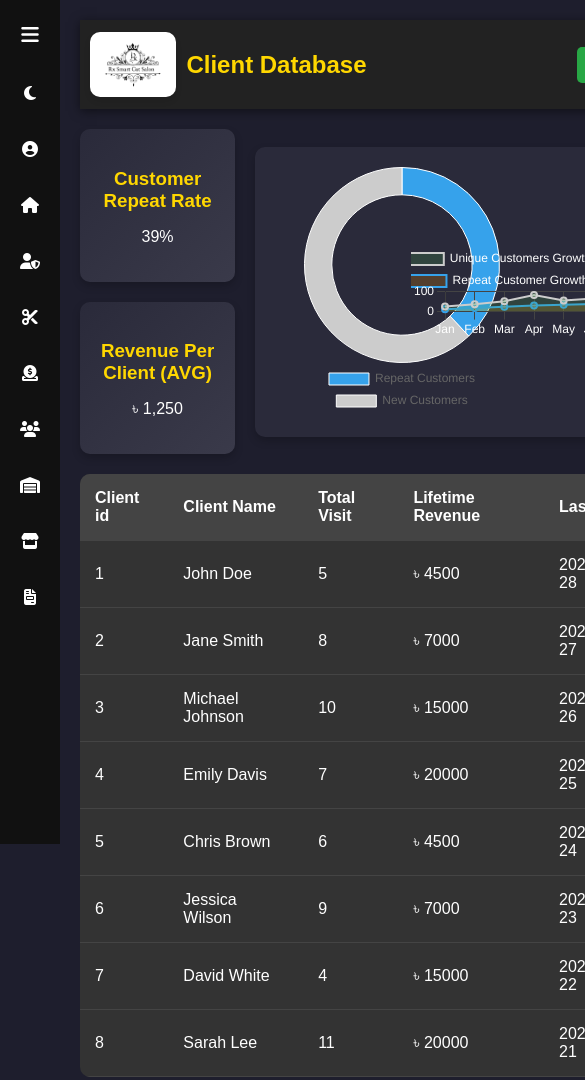
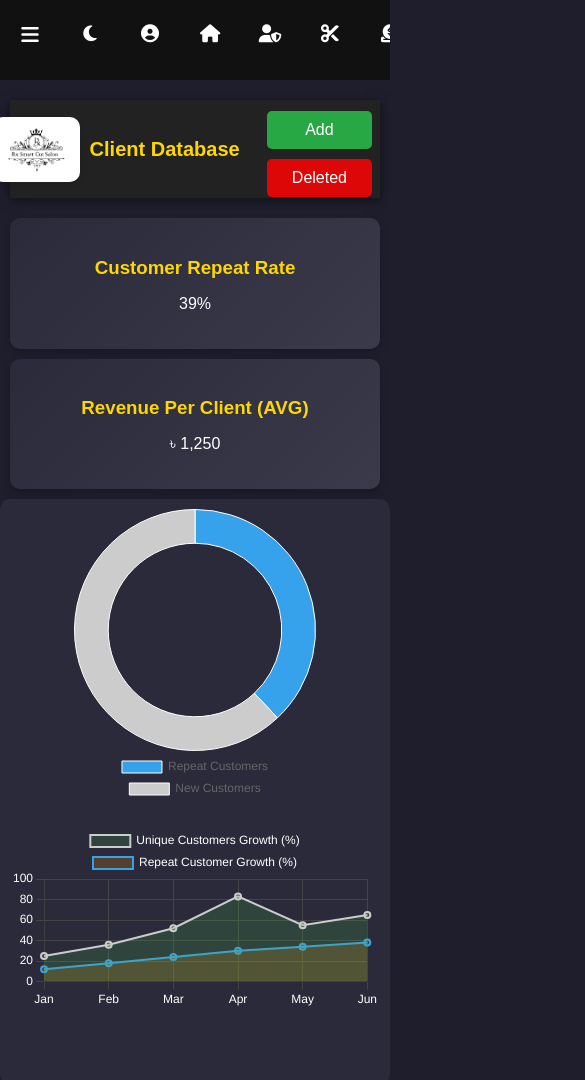
Before and after one commit to arkNeon/RxSmartCutSalon, a plain HTML site: page client_database.html in a window 390 px wide. Shown: the top 1080 px of the page, 585 px wide, since content can reach past the window. Drawn offline with nearby package versions, Linux system fonts and the light colour scheme.

Commit message:
client_database.html

```diff
--- a/client_database.html
+++ b/client_database.html
@@ -4,9 +4,73 @@
     <meta charset="UTF-8">
     <meta name="viewport" content="width=device-width, initial-scale=1.0">
     <title>Client Database</title>
+    <link rel="icon" type="image/x-icon" href="logo.png">
     <link rel="stylesheet" href="https://cdnjs.cloudflare.com/ajax/libs/font-awesome/6.5.1/css/all.min.css">
     <script src="https://cdn.jsdelivr.net/npm/chart.js"></script>
    <style>
+               @media (max-width: 768px) {
+    body {
+        flex-direction: column;
+        overflow-x: hidden;
+    }
+
+    .sidebar {
+        width: 100%;
+        height: auto;
+        position: relative;
+        display: flex;
+        flex-wrap: nowrap;
+        overflow-x: auto;
+        white-space: nowrap;
+        padding: 10px 0;
+        background: #111;
+    }
+
+    .menu {
+        display: flex;
+        flex-direction: row;
+        justify-content: flex-start;
+        width: 100%;
+        overflow-x: auto;
+    }
+
+    .menu li {
+        display: inline-block;
+        flex-shrink: 0;
+    }
+
+    .menu button {
+        padding: 10px;
+        font-size: 14px;
+        display: flex;
+        flex-direction: column;
+        align-items: center;
+        background: none;
+        border: none;
+        color: white;
+        cursor: pointer;
+        white-space: nowrap;
+    }
+
+    .menu button i {
+        font-size: 18px;
+    }
+
+    .sidebar.expanded {
+        width: 100%;
+    }
+
+    .main-content {
+        margin-left: 0;
+        margin-top: 0px;
+        padding: 5px;
+    }
+
+    .sidebar.expanded ~ .main-content {
+        margin-left: 0;
+    }
+}
+
         body {
             font-family: 'Poppins', sans-serif;
             margin: 0;
@@ -245,6 +309,117 @@
 
         .plus-btn { background: #28a745; color: white; }
         .equal-btn { background: #007bff; color: white; }
+        @media screen and (max-width: 768px) {
+
+
+ .main-content {
+     margin-left: 0;
+     padding: 10px;
+ }
+
+ header {
+     display: flex;
+     align-items: center;
+     justify-content: space-between;
+     padding: 1px;
+     flex-wrap: wrap; /* Allows wrapping if needed */
+ }
+.logo-container{
+ margin-left: -40px;
+}
+ .barber-profile {
+     display: flex;
+     align-items: center;
+     gap: 10px;
+     text-align: center;
+     flex: 1;
+     justify-content: center;
+ }
+
+ .logo-container {
+     display: flex;
+     align-items: center;
+     justify-content: center;
+ }
+
+ header h1 {
+     font-size: 20px;
+ }
+
+ .header-actions {
+     margin-top: 10px;
+     flex-direction: column;
+     gap: 10px;
+ }
+
+ .header-actions button {
+     width: 100%;
+     font-size: 16px;
+ }
+
+
+
+
+ table {
+     font-size: 14px;
+     display: block;
+     overflow-x: auto;
+     white-space: nowrap;
+ }
+
+ th, td {
+     padding: 10px;
+ }
+
+ .plus-btn, .equal-btn {
+     padding: 5px 8px;
+ }
+ .container {
+        flex-direction: column; /* Stack elements vertically */
+        align-items: center;
+        gap: 10px;
+    }
+
+    .summary {
+        max-width: 100%; /* Take full width */
+        flex-direction: row; /* Arrange cards in a row */
+        justify-content: center;
+        gap: 10px;
+    }
+
+    .card {
+        flex: 1 1 100%; /* Each card takes full width */
+        max-width: 90%;
+    }
+
+    .right {
+        flex-direction: column; /* Stack charts vertically */
+        max-width: 100%;
+        width: 100%;
+        padding: 10px;
+        gap: 20px;
+        min-height: 300px; /* Ensures it takes up more space */
+    }
+
+    .chart-container1,
+    .chart-container2 {
+        width: 100%; /* Full width */
+        min-height: 250px; /* Ensures charts take up space */
+    }
+
+    #incomeChart {
+        width: 80%; /* Keeps doughnut chart smaller */
+        max-width: 300px;
+        height: auto;
+        margin: 0 auto;
+    }
+
+    #growthChart {
+        width: 100%;
+        height: 250px; /* Give line chart enough height */
+    }
+
+}
 
     </style>
 </head>
@@ -256,7 +431,7 @@
 
             <li><button onclick="toggleDarkMode()"><i class="fas fa-moon"></i><span>Dark Mode</span></button></li>
             <li><button onclick="window.location.href='user.html'"><i class="fas fa-user-circle"></i><span>User Profile</span></button></li>
-            <li><button onclick="window.location.href='home.html'"><i class="fas fa-home"></i><span>Homepage</span></button></li>
+            <li><button onclick="window.location.href='index.html'"><i class="fas fa-home"></i><span>Homepage</span></button></li>
             <li><button onclick="window.location.href='admin.html'"><i class="fas fa-user-shield"></i><span>Admin Panel</span></button></li>
             <li><button onclick="window.location.href='barber.html'"><i class="fas fa-cut"></i><span>Barber Dashboards</span></button></li>
             <li><button onclick="window.location.href='daily_accounts.html'"><i class='fas fa-donate'></i><span>Daily Accounts</span></button></li>
@@ -450,9 +625,56 @@ const ctx = document.getElementById('incomeChart').getContext('2d');
         }
     }
 });
-        document.getElementById("menuToggle").addEventListener("click", function() {
-            document.querySelector(".sidebar").classList.toggle("expanded");
-        });
+document.addEventListener("DOMContentLoaded", function () {
+    const sidebar = document.querySelector(".sidebar");
+    const mainContent = document.querySelector(".main-content");
+    const menuToggle = document.getElementById("menuToggle");
+
+    function adjustLayout() {
+        if (window.innerWidth <= 768) {
+            // Mobile View
+            sidebar.classList.add("mobile");
+            sidebar.style.width = "100%";
+            sidebar.style.height = "auto";
+            sidebar.style.position = "relative";
+            sidebar.style.display = "flex";
+            sidebar.style.flexDirection = "row";
+            sidebar.style.overflowX = "auto";
+            sidebar.style.whiteSpace = "nowrap";
+            mainContent.style.marginLeft = "0";
+            mainContent.style.marginTop = "10px";
+        } else {
+            // Desktop View
+            sidebar.classList.remove("mobile");
+            if (!sidebar.classList.contains("expanded")) {
+                sidebar.style.width = "60px";
+                mainContent.style.marginLeft = "60px";
+            } else {
+                sidebar.style.width = "220px";
+                mainContent.style.marginLeft = "220px";
+            }
+        }
+    }
+
+    menuToggle.addEventListener("click", function () {
+        sidebar.classList.toggle("expanded");
+        if (window.innerWidth > 768) {
+            // Toggle sidebar width only on desktop
+            if (sidebar.classList.contains("expanded")) {
+                sidebar.style.width = "220px";
+                mainContent.style.marginLeft = "220px";
+            } else {
+                sidebar.style.width = "60px";
+                mainContent.style.marginLeft = "60px";
+            }
+        }
+    });
+
+    // Initial setup
+    adjustLayout();
+    window.addEventListener("resize", adjustLayout);
+});
+
     </script>
 </body>
 </html>
```
